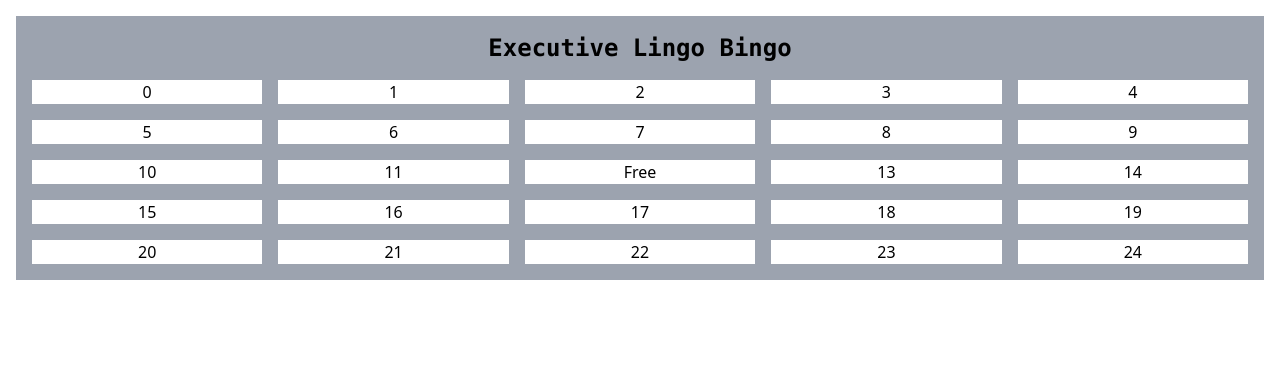
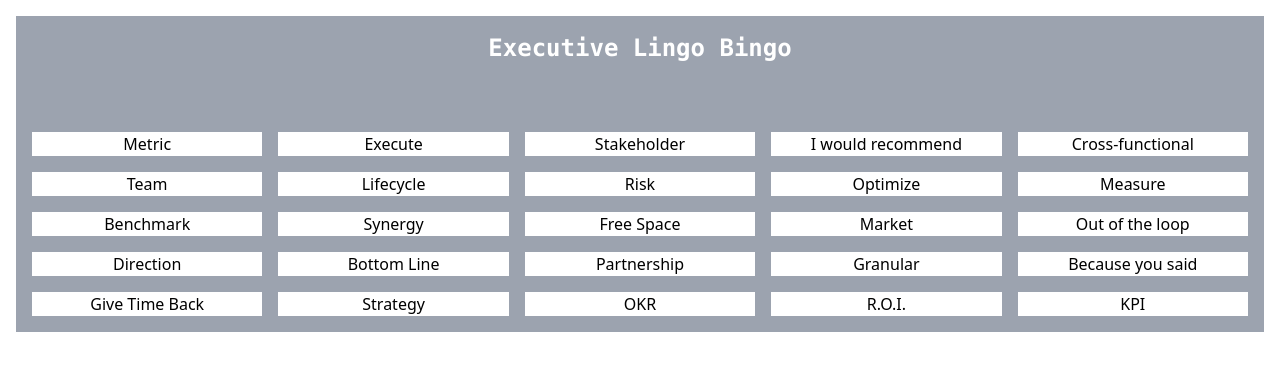
Before and after one commit to itsjustkevin/exec-bingo, a Vue app: page / in a window 1280 px wide. Shown: the top 370 px of the page. Built offline with nearby package versions, Linux system fonts and the light colour scheme.

Commit message:
first push

```diff
--- a/data/wordlist.js
+++ b/data/wordlist.js
@@ -1,4 +1,4 @@
-[
+export default [
     {
         id: 1,
         word: 'Synergy'
@@ -84,7 +84,7 @@
         word: 'Benchmark'
     },
     {
-        id: 2,
+        id: 22,
         word: 'Because you said'
     },
     {
--- a/package.json
+++ b/package.json
@@ -7,6 +7,7 @@
     "serve": "vite preview"
   },
   "dependencies": {
+    "lodash": "^4.17.21",
     "vue": "^3.0.5"
   },
   "devDependencies": {
--- a/src/App.vue
+++ b/src/App.vue
@@ -1,9 +1,9 @@
 <template>
   <div class="bg-gray-400 m-4 p-4">
-    <div class="text-center text-2xl font-mono font-bold pb-4">Executive Lingo Bingo</div>
+    <div class="square text-white text-center text-2xl font-mono font-bold pb-4">Executive Lingo Bingo</div>
     <div class="grid grid-cols-5 gap-4 text-center ">
-      <div v-for="(word, index) in wordList" :key="index">
-        <cell :word="word"></cell>
+      <div v-for="word in wordList" :key="word.id">
+        <cell :word="word.word"></cell>
       </div>
     </div>
   </div>
@@ -11,11 +11,14 @@
 
 <script>
 import Cell from "./components/Cell.vue";
+import _ from 'lodash';
+import wordBank from '../data/wordlist.js'
 
 export default {
   components: {
     Cell,
   },
+
   data() {
     return {
       wordList: [],
@@ -23,21 +26,28 @@ export default {
   },
 
   methods: {
-    getWordList() {
-      for (let i = 0; i < 12; i++) {
-        this.wordList.push(i);
-      }
-
-      this.wordList.push('Free')
-
-      for (let i = 13; i < 25; i++) {
-        this.wordList.push(i);
-      }
+    getWordList(list) {
+      this.wordList = (
+          _.chain(list)
+          .shuffle()
+          .take(25)
+          .value()
+      )
+      this.wordList[12].word = 'Free Space'
     },
   },
 
   created() {
-    this.getWordList();
+    this.getWordList(wordBank)
   },
+
 };
 </script>
+
+<style scoped>
+
+.square {
+  min-height: 100px;
+  min-width: 100px;
+}
+</style>
--- a/src/components/Cell.vue
+++ b/src/components/Cell.vue
@@ -2,7 +2,7 @@
   <div class="bg-white">
     <button
       @click="mark(index)"
-      class="w-full"
+      class="w-full h-full"
       :class="[selected ? 'bg-gray-500 text-white' : '']"
     >
       {{ word }}
@@ -14,7 +14,7 @@
 export default {
   name: "cell",
 
-  props: ["selected", "word"],
+  props: ["word"],
 
   data() {
     return {
```
